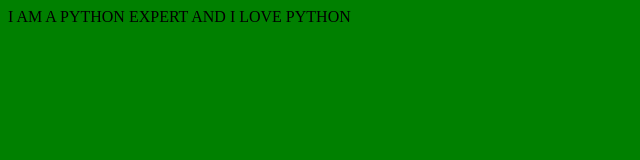
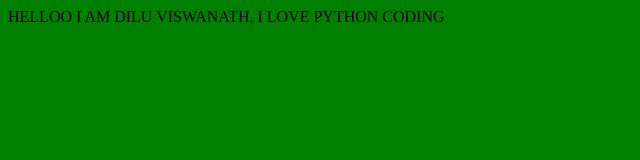
Before and after one commit to diluviswanath/background-generator, a plain HTML site: page index.html in a window 1280 px wide. Shown: the whole page, without its empty margins (0-640 px from the left). Drawn offline with Linux system fonts and the light colour scheme.

Commit message:
Added my name DILU VISWANATH

```diff
--- a/index.html
+++ b/index.html
@@ -6,7 +6,7 @@
 
 </head>
 <body>
- I AM A PYTHON EXPERT AND I LOVE PYTHON
+ HELLOO I  AM DILU VISWANATH, I LOVE PYTHON CODING
  <script src="script.js"></script>
 </body>
 </html>
```
